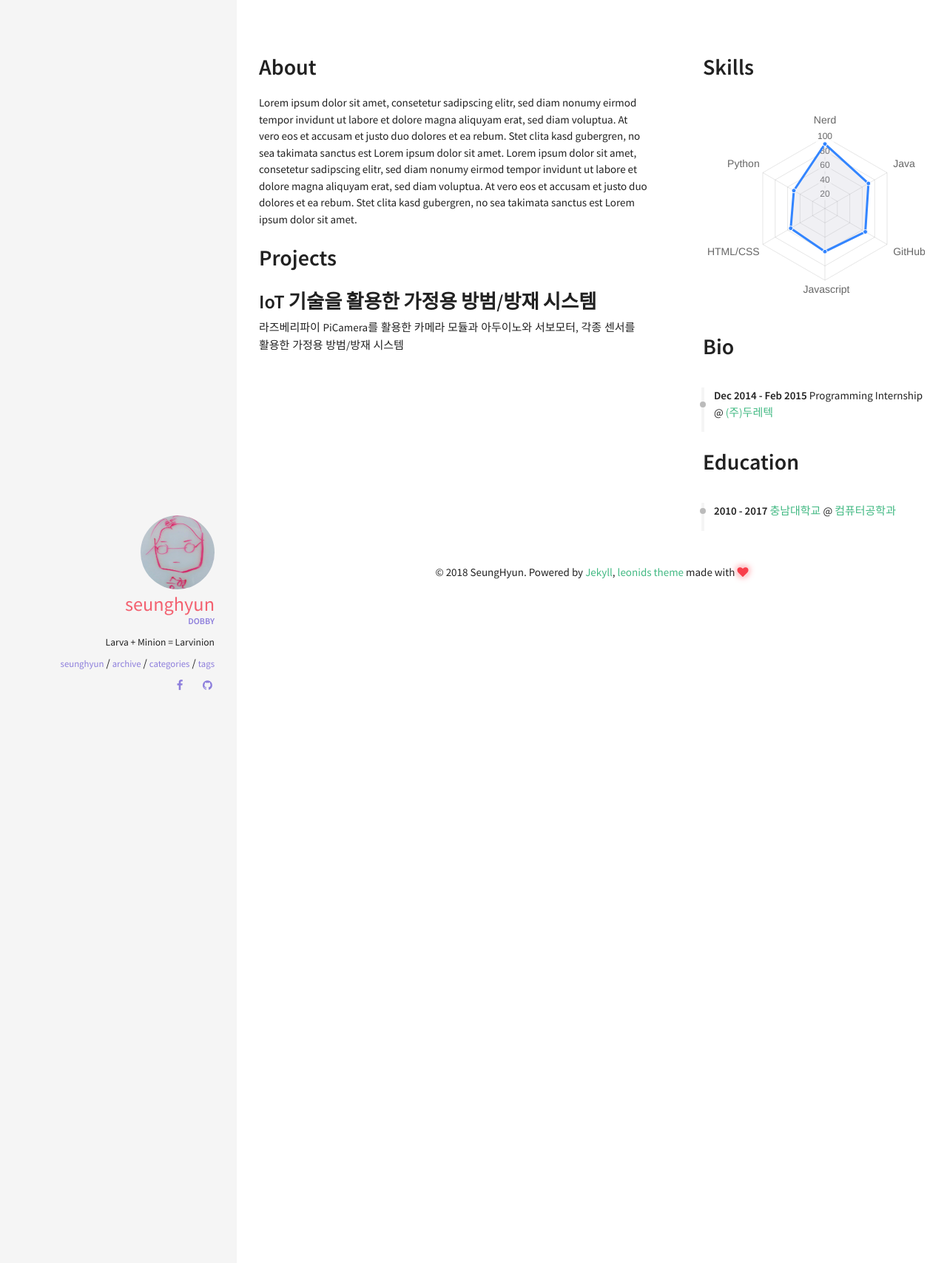
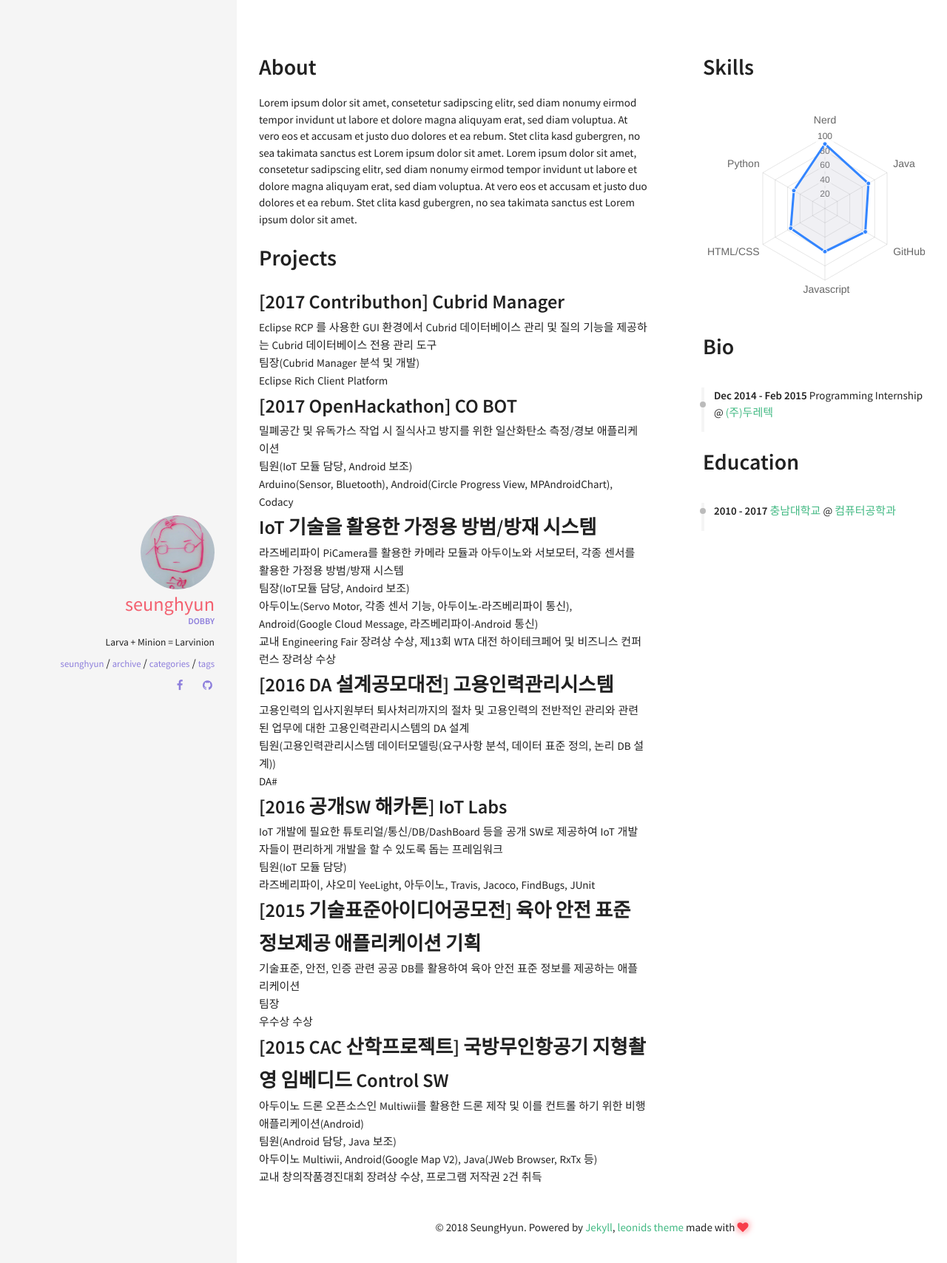
Before and after one commit to larvinion/larvinion.github.io, a Jekyll site: the page built from index.html, in a window 1280 px wide. Shown: the top 1708 px of the page at 74% size. Built offline with Jekyll 4.4.1, drawn with Linux system fonts in a browser that asks for light colours; nearby versions of some CDN libraries.

Commit message:
Update resume projects

```diff
--- a/_data/index/projects.yml
+++ b/_data/index/projects.yml
@@ -1,4 +1,63 @@
-- name: IoT 기술을 활용한 가정용 방범/방재 시스템
+- name: "[2017 Contributhon] Cubrid Manager"
+  descr: "Eclipse RCP 를 사용한 GUI 환경에서 Cubrid 데이터베이스 관리 및 질의 기능을 제공하는 Cubrid 데이터베이스 전용 관리 도구"
+  role: "팀장(Cubrid Manager 분석 및 개발)"
+  stack: "Eclipse Rich Client Platform"
+#  result: ""
+#  image: pong.png
+#  github: https://github.com/larvinion/
+
+- name: "[2017 OpenHackathon] CO BOT"
+  descr: "밀폐공간 및 유독가스 작업 시 질식사고 방지를 위한 일산화탄소 측정/경보 애플리케이션"
+  role: "팀원(IoT 모듈 담당, Android 보조)"
+  stack: "Arduino(Sensor, Bluetooth), Android(Circle Progress View, MPAndroidChart), Codacy"
+#  result: ""
+#  image: pong.png
+#  github: https://github.com/larvinion/
+
+- name: "IoT 기술을 활용한 가정용 방범/방재 시스템"
   descr: "라즈베리파이 PiCamera를 활용한 카메라 모듈과 아두이노와 서보모터, 각종 센서를 활용한 가정용 방범/방재 시스템"
-  image: pong.png
-#  github: https://github.com/renyuanz/leonids
+  role: "팀장(IoT모듈 담당, Andoird 보조)"
+  stack: "아두이노(Servo Motor, 각종 센서 기능, 아두이노-라즈베리파이 통신), Android(Google Cloud Message, 라즈베리파이-Android 통신)"
+  result: "교내 Engineering Fair 장려상 수상, 제13회 WTA 대전 하이테크페어 및 비즈니스 컨퍼런스 장려상 수상"
+#  image: pong.png
+#  github: https://github.com/larvinion/
+
+- name: "[2016 DA 설계공모대전] 고용인력관리시스템"
+  descr: "고용인력의 입사지원부터 퇴사처리까지의 절차 및 고용인력의 전반적인 관리와 관련된 업무에 대한 고용인력관리시스템의 DA 설계"
+  role: "팀원(고용인력관리시스템 데이터모델링(요구사항 분석, 데이터 표준 정의, 논리 DB 설계))"
+  stack: "DA#"
+#  result: ""
+#  image: pong.png
+#  github: https://github.com/larvinion/
+
+- name: "[2016 공개SW 해카톤] IoT Labs"
+  descr: "IoT 개발에 필요한 튜토리얼/통신/DB/DashBoard 등을 공개 SW로 제공하여 IoT 개발자들이 편리하게 개발을 할 수 있도록 돕는 프레임워크"
+  role: "팀원(IoT 모듈 담당)"
+  stack: "라즈베리파이, 샤오미 YeeLight, 아두이노, Travis, Jacoco, FindBugs, JUnit"
+#  result: ""
+#  image: pong.png
+#  github: https://github.com/larvinion/
+
+- name: "[2015 기술표준아이디어공모전] 육아 안전 표준 정보제공 애플리케이션 기획"
+  descr: "기술표준, 안전, 인증 관련 공공 DB를 활용하여 육아 안전 표준 정보를 제공하는 애플리케이션"
+  role: "팀장"
+#  stack: ""
+  result: "우수상 수상"
+#  image: pong.png
+#  github: https://github.com/larvinion/
+
+- name: "[2015 CAC 산학프로젝트] 국방무인항공기 지형촬영 임베디드 Control SW"
+  descr: "아두이노 드론 오픈소스인 Multiwii를 활용한 드론 제작 및 이를 컨트롤 하기 위한 비행 애플리케이션(Android)"
+  role: "팀원(Android 담당, Java 보조)"
+  stack: "아두이노 Multiwii, Android(Google Map V2), Java(JWeb Browser, RxTx 등)"
+  result: "교내 창의작품경진대회 장려상 수상, 프로그램 저작권 2건 취득"
+#  image: pong.png
+#  github: https://github.com/larvinion/
+
+#- name:
+#  descr: ""
+#  role: ""
+#  stack: ""
+#  result: ""
+#  image: pong.png
+#  github: https://github.com/larvinion/
--- a/_includes/sections/projects.html
+++ b/_includes/sections/projects.html
@@ -4,7 +4,15 @@
     <div class="row">
             <div class="col">
                 <h2 style="margin: 0">{{ project.name }}</h2>
+
                 <p style="margin: 0">{{ project.descr }}</p>
+                <p style="margin: 0">{{ project.role }}</p>
+                {% if project.stack %}
+                <p style="margin: 0">{{ project.stack }}</p>
+                {% endif %}
+                {% if project.result %}
+                <p style="margin: 0">{{ project.result }}</p>
+                {% endif %}
 
                 {% if project.github %}
                 <a href="{{ project.github }} "><i class="fa fa-fw fa-github"></i>GitHub</a>
```
